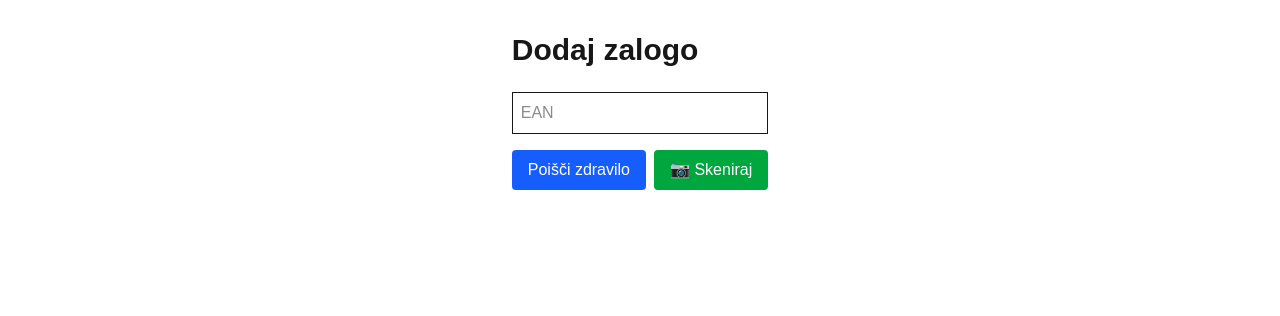
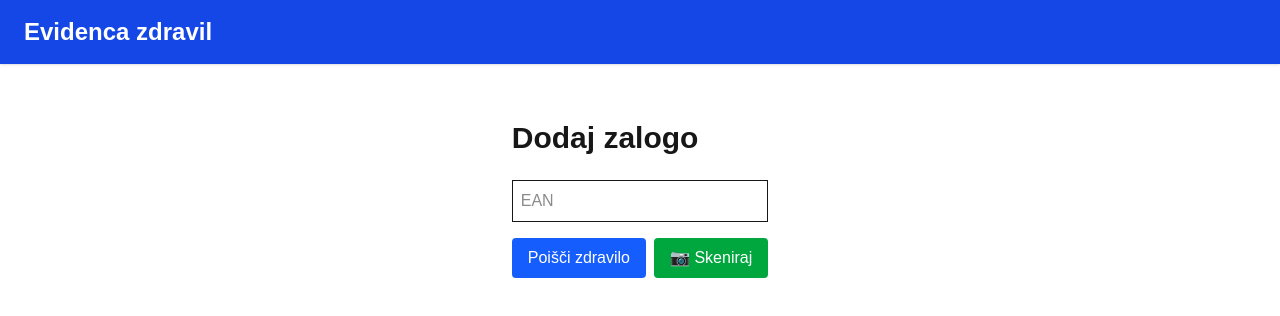
Before and after one commit to denismidzan-hue/med-stock, a Next.js app: page /admin/scan-stock in a window 1280 px wide. Shown: the top 316 px of the page. Built offline with nearby package versions, Linux system fonts and the light colour scheme; no server answers.

Commit message:
Add medical header and main container to layout

```diff
--- a/app/layout.tsx
+++ b/app/layout.tsx
@@ -13,8 +13,8 @@ const geistMono = Geist_Mono({
 });
 
 export const metadata: Metadata = {
-  title: "Create Next App",
-  description: "Generated by create next app",
+  title: "Evidenca zdravil",
+  description: "Sistem za evidenco zdravil",
 };
 
 export default function RootLayout({
@@ -27,7 +27,18 @@ export default function RootLayout({
       lang="en"
       className={`${geistSans.variable} ${geistMono.variable} h-full antialiased`}
     >
-      <body className="min-h-full flex flex-col">{children}</body>
+      <body className="min-h-full flex flex-col">
+        <header className="bg-blue-700 text-white shadow">
+          <div className="max-w-7xl mx-auto px-6 py-4 flex justify-between">
+            <h1 className="text-2xl font-bold">
+              Evidenca zdravil
+            </h1>
+          </div>
+        </header>
+        <main className="max-w-7xl mx-auto p-6 flex-1">
+          {children}
+        </main>
+      </body>
     </html>
   );
 }
```
